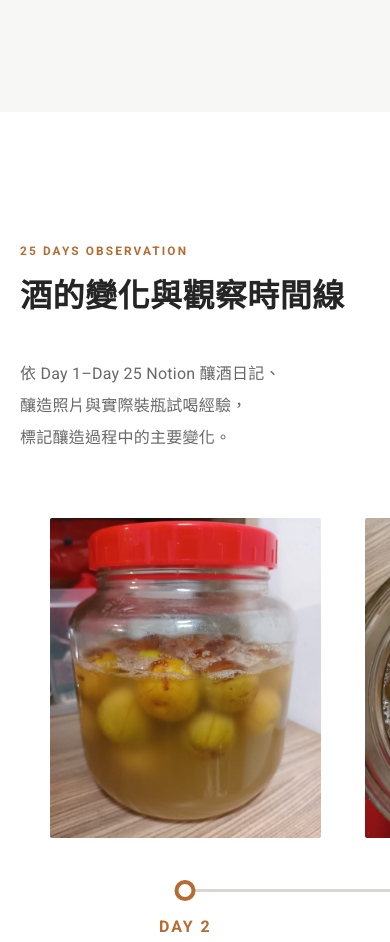
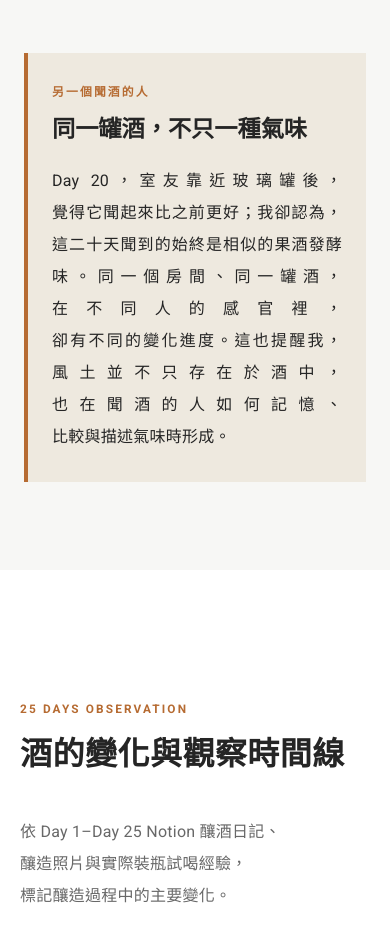
Before and after one commit to winniesiu823/plum-wine-terroir, a plain HTML site: page index.html in a window 390 px wide. Shown: the part 4598-5540 px from the top of the page. Drawn offline with Linux system fonts and the light colour scheme.

Commit message:
Add files via upload

```diff
--- a/index.html
+++ b/index.html
@@ -76,6 +76,11 @@
         <h2>房間成為發酵現場</h2>
         <p>回到住處後，我能做的事情不多：觀察、等待，偶爾靠近聞一聞。玻璃罐被放在房間裡，日常空間也因此變成一個小型發酵現場。</p>
         <p>照片留下了肉眼可見的變化：罐壁凝結的水氣、表面的氣泡、逐漸混濁又轉為琥珀色的液體。每天看似相似，但把不同日期並排後，時間才顯露出形狀。氣味則無法被照片固定，它是酒與聞它的人共同產生的判斷，也混合了記憶、期待和比較方式。</p>
+        <aside class="sensory-note" aria-labelledby="sensory-title">
+          <p class="eyebrow">另一個聞酒的人</p>
+          <h3 id="sensory-title">同一罐酒，不只一種氣味</h3>
+          <p>Day 20，室友靠近玻璃罐後，覺得它聞起來比之前更好；我卻認為，這二十天聞到的始終是相似的果酒發酵味。同一個房間、同一罐酒，在不同人的感官裡，卻有不同的變化進度。這也提醒我，風土並不只存在於酒中，也在聞酒的人如何記憶、比較與描述氣味時形成。</p>
+        </aside>
       </section>
 
       <section class="timeline-section" aria-labelledby="timeline-title">
@@ -98,6 +103,7 @@
             <span>濕度</span><span>玻璃罐</span><span>房間</span><span>釀造者</span>
           </div>
           <p>如果把釀酒理解成「人把梅子製成酒」，故事裡只有一個主動者。但實際相處時，我更像是在等待許多條件共同作用：梅子的狀態、砂糖、看不見的微生物、溫度、濕度、密封程度與容器。</p>
+          <p>釀造原本是課堂中的共同活動；當每個人把玻璃罐帶回住處後，它便進入各自不同的房間、作息與照顧方式。生產不再只發生在專門的場所，而是嵌入日常生活，也讓居住空間成為風土持續形成的一部分。</p>
           <p>這也讓「風土」不再只是土地本身。它是地方的材料與知識，也是在離開採集地後，於房間裡繼續形成的關係。課堂中的混血地理學提醒我們，人與自然並不是各自運作的兩套系統；這罐酒的變化，正是在兩者難以分開的地方發生。</p>
         </div>
       </section>
@@ -133,7 +139,7 @@
           <dt>課程與概念</dt>
           <dd>國立東華大學臺灣文化學系「114-2 文化、社會與自然」課程；本文以「風土」為主要關鍵字，並以混血地理學輔助理解人與非人事物的共同作用。</dd>
           <dt>觀察材料</dt>
-          <dd>蕭詠彌於 2026 年 4 月 20 日至 5 月 14 日拍攝的釀酒照片，以及個人 Notion 釀酒日記 Day 1–Day 25。Day 25 完成裝瓶與試喝。</dd>
+          <dd>蕭詠彌於 2026 年 4 月 20 日至 5 月 14 日拍攝的釀酒照片，以及個人 Notion 釀酒日記 Day 1–Day 25；文中亦使用 Day 20 日記記錄的室友氣味感受。Day 25 完成裝瓶與試喝。</dd>
         </dl>
         <a href="#top">回到頁首 ↑</a>
       </footer>
--- a/styles.css
+++ b/styles.css
@@ -47,6 +47,10 @@ p { text-align: justify; text-justify: inter-ideograph; hanging-punctuation: fir
 .chapter { padding: 8.5rem 0; }
 .chapter h2, .section-heading h2, .label-copy h2 { margin: 0 0 2.5rem; font-size: clamp(2rem, 3.8vw, 3.5rem); line-height: 1.3; letter-spacing: .015em; text-wrap: balance; }
 .chapter p { margin: 1.7rem 0; }
+.sensory-note { margin: 4.5rem 0 0; padding: 2.4rem 2.6rem; border-left: 4px solid var(--accent); background: #eee9df; }
+.sensory-note .eyebrow { margin: 0 0 .5rem; text-align: left; }
+.sensory-note h3 { margin: 0 0 1.2rem; font-size: clamp(1.45rem, 2.5vw, 2rem); line-height: 1.4; }
+.sensory-note p:last-child { margin: 0; }
 blockquote { margin: 4rem 0; padding: 1.5rem 0; border-top: 1px solid var(--accent); border-bottom: 1px solid var(--accent); font-size: 1.3rem; font-weight: 600; line-height: 1.8; }
 .break-quote p { text-align: left; }
 
@@ -107,6 +111,7 @@ figcaption { padding: .7rem 0; color: var(--muted); font-size: .72rem; line-heig
   .hero-copy { padding-bottom: 8vh; }
   .scroll-cue { display: none; }
   .opening, .chapter { padding: 5.5rem 0; }
+  .sensory-note { margin-top: 3.5rem; padding: 1.8rem 1.5rem; }
   .photo-pair, .label-section, .sources { grid-template-columns: 1fr; }
   .photo-pair img { height: 55vh; }
   .timeline-section { overflow: hidden; }
```
